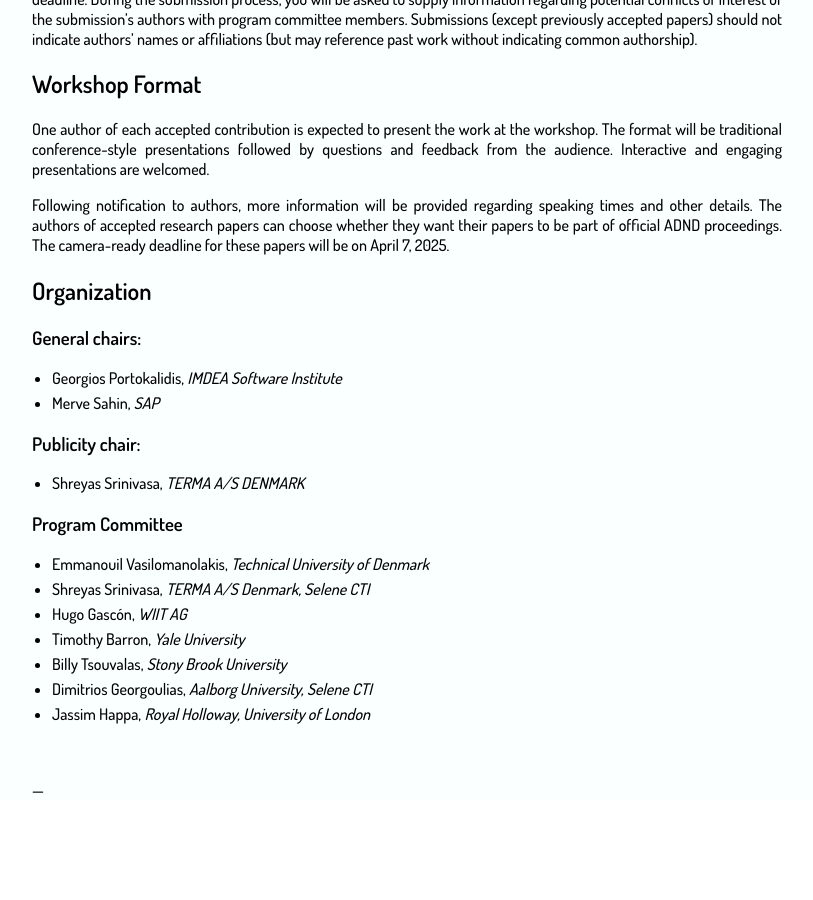
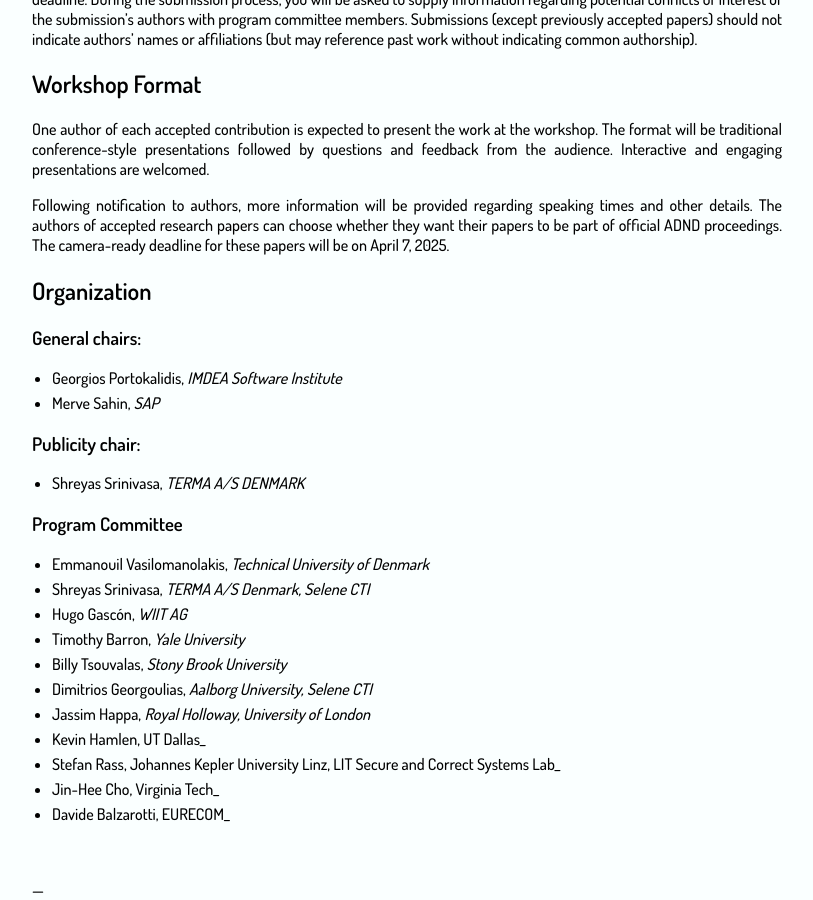
Before and after one commit to BillyPragSec/billypragsec.github.io, a Jekyll site: the page built from index.md, in a window 1280 px wide and 900 px high, scrolled down 2829 px. Shown: the whole window, without its empty margins (233-1046 px from the left). Built offline with Jekyll 4.4.1, drawn with Linux system fonts in a browser that asks for light colours; our own code applies the rules of GitHub Pages for plain Markdown files; before the commit the page ends 3629 px from its top, so only the background shows below that.

Commit message:
updated PC
update PC

```diff
--- a/index.md
+++ b/index.md
@@ -156,6 +156,11 @@ Following notification to authors, more information will be provided regarding s
 * Billy Tsouvalas, _Stony Brook University_
 * Dimitrios Georgoulias, _Aalborg University, Selene CTI_
 * Jassim Happa, _Royal Holloway, University of London_
+* Kevin Hamlen, UT Dallas_
+* Stefan Rass, Johannes Kepler University Linz, LIT Secure and Correct Systems Lab_
+* Jin-Hee Cho, Virginia Tech_
+* Davide Balzarotti, EURECOM_
+
 
 <br>
 <br>
```
